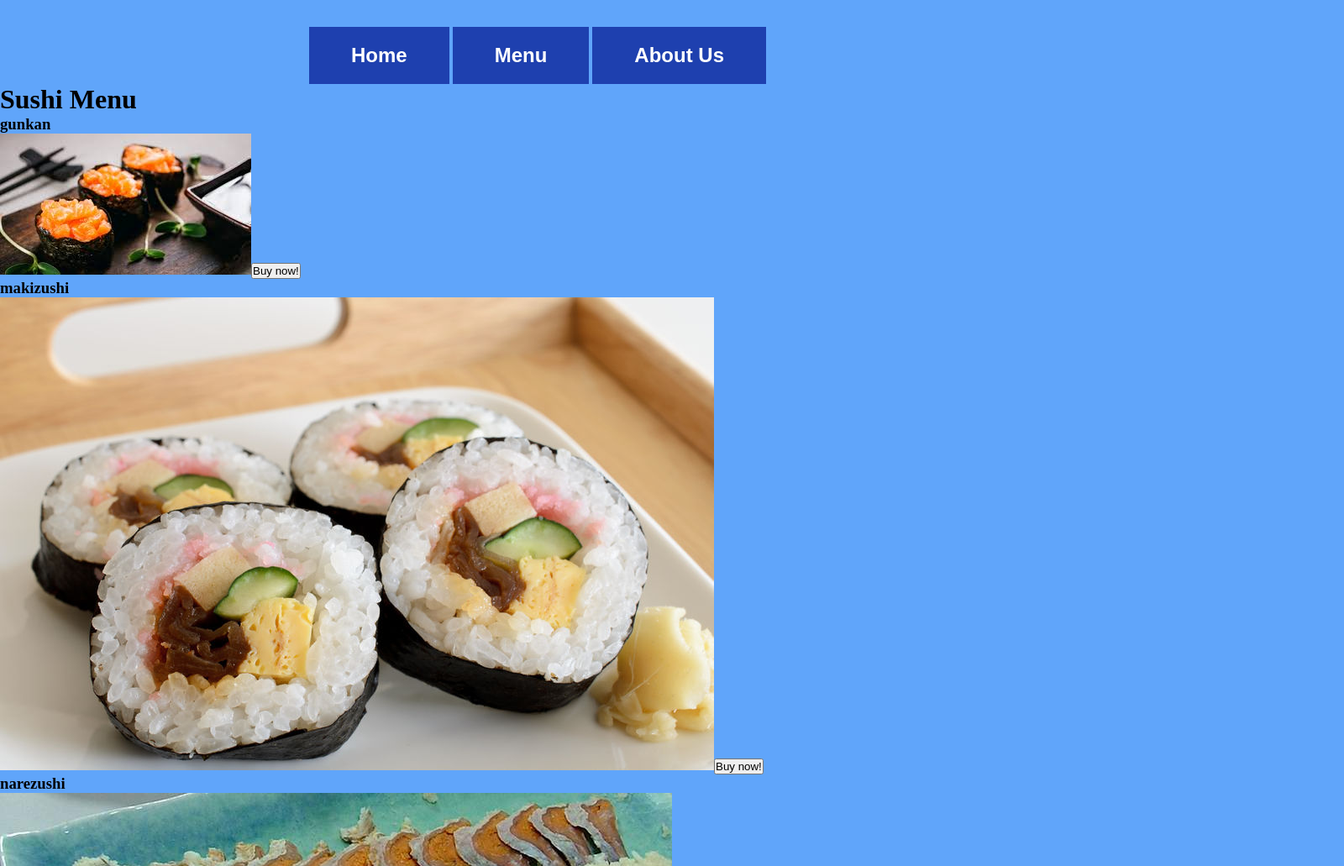
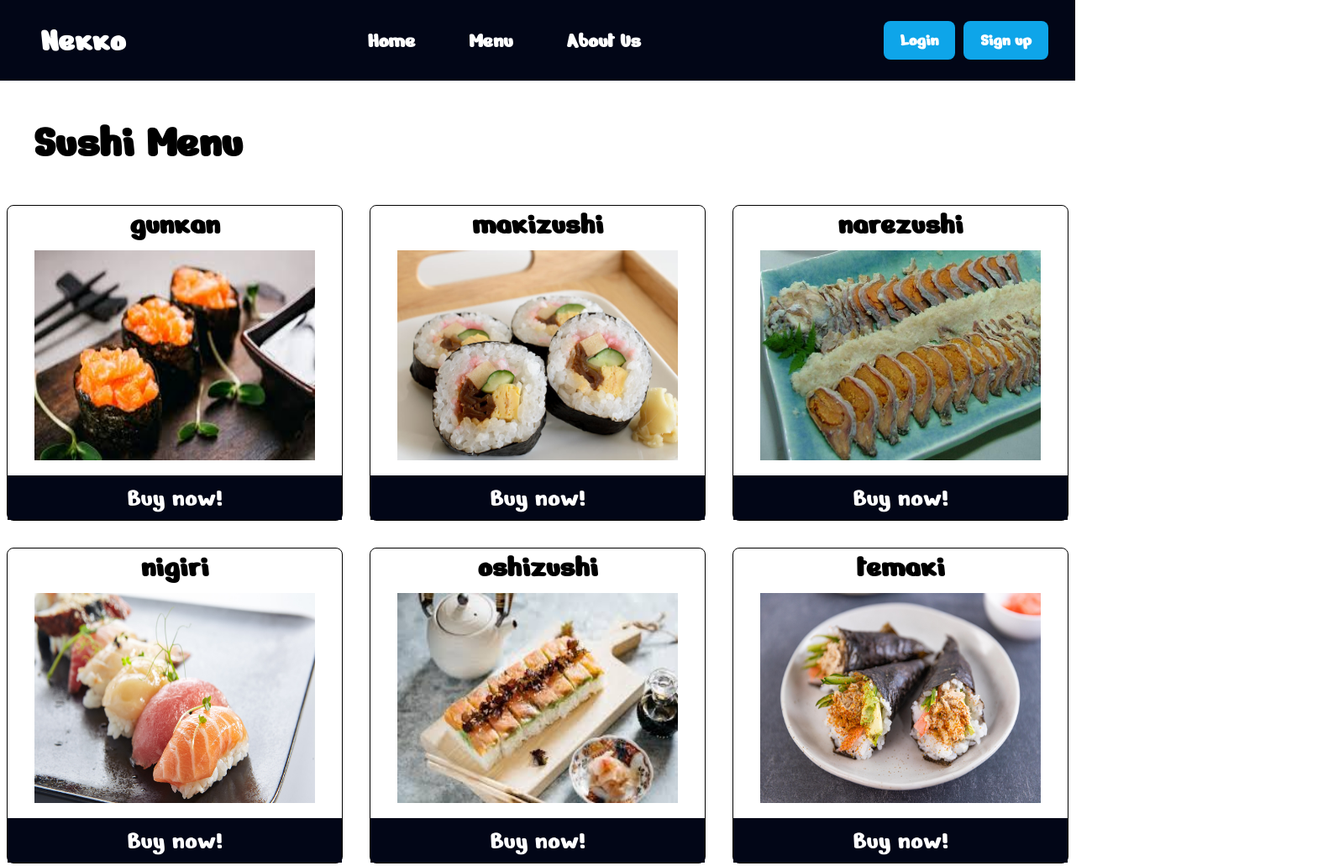
Before and after one commit to Snaarze/Restaurant-Odin, a website built with webpack: page src/template.html in a window 1280 px wide. Shown: the top 1031 px of the page at 84% size, 1600 px wide, since content can reach past the window. Built offline with nearby package versions, Linux system fonts and the light colour scheme; files whose address does not match are found by name.

Commit message:
added designs for menu, home ,about

```diff
--- a/src/style.css
+++ b/src/style.css
@@ -1,3 +1,10 @@
+@font-face {
+    font-family: 'Nerko';
+    font-style: italic;
+    font-weight: 400;
+    src : url(../src/fonts/NerkoOne-Regular.ttf) format("truetype");
+}
+
 *{
     margin: 0;
     padding: 0;
@@ -5,35 +12,203 @@
 }
 
 body {
-    background-color: #60a5fa ;
     height: 100vh;
     width: 100vw;
+    overflow-x: hidden;
 }
 
-.header {
+.nav-container{
+    width: 100%;
     display: flex;
-    justify-content: center;
+    justify-content: space-between;
     align-items: center;
-    width: 100%;
-    height: auto;
-    padding-top: 2rem;
+    gap: 20px;
+    padding: 0.5rem 2rem;
+    overflow-x: hidden;
+    background-color: #020617;
+}
+
+.logo-container{
+    display: flex;
+    align-items: center;
+    height: 100%;
+    gap: 1rem;
+}
+.logo {
+    height: 5rem;
+}
+
+.logo-text{
+    font-size: 2.5rem;
+    font-weight: 800;
+    color: white;
+    font-family: 'Nerko', sans-serif;
 }
 
 
 .homeBtn, .menuBtn, .aboutBtn {
-    padding: 20px 50px;
+    padding: 10px 30px;
     color: white;
-    background-color: #1e40af;
-    font-size: 24px;
+    font-size: 1.6rem;
     font-weight: 800;
+    font-family: 'Nerko', sans-serif;
     border: none;
+    background-color: #020617;
 }
 
-.container{
-    width: 100%;
-    height: 22rem;
+.account-btn {
     display: flex;
-    align-items: center;
-    justify-content: center;
+    gap: 10px;
+}
+
+.login,.signUp {
+    padding: 10px 20px;
+    background-color:#0ea5e9;
+    border: none;
+    color: white;
+    font-size: 1.3rem;
+    font-family: 'Nerko', sans-serif;
+    border-radius: 0.5rem;
+    font-weight: 600;
+}
+
+
+
+#content{
+
     background-color: white;
 }
+
+.container {
+    display: grid;
+    max-width: 100%;
+    height: 120vh;
+}
+
+.left-container, .right-container {
+    width: 100%;
+}
+.right-container {
+    display: grid;
+    justify-content: center;
+    align-items: start;
+}
+
+.left {
+    width: 100%;
+}
+
+.join-container{
+    display: flex;
+    justify-content: start;
+    align-items: center;
+    gap: 1rem;
+}
+
+.joinBtn {
+    padding: 0.5rem 2.3rem;
+    font-size: 1.3rem;
+    background-color: #020617;
+    border: none;
+    font-family: "Nerko", sans-serif;
+    color: white;
+    border-radius: 0.5rem;
+}
+
+
+
+.hero-text{
+    font-family: 'buhid';
+}
+
+.footer {
+    display: flex;
+    justify-content: center;
+    align-items: center;
+    background-color: #020617;
+    color: white;
+    height: 5rem;
+    font-size: 1.5rem;
+    font-weight: 800;
+    font-family: 'Nerko', sans-serif;
+}
+
+
+
+/* menu */
+
+.menu-container{
+    display: grid;
+    grid-template-rows: 1fr 8fr;
+    max-width: 100%;
+    height: 120vh;
+}
+
+.menu-title {
+    margin: 2.5rem;
+    font-family: "Nerko", sans-serif;
+    font-size: 3.5rem;
+}
+
+.cardContainer {
+    display: grid;
+    justify-content: center;
+    grid-template-columns: repeat(auto-fill, minmax(200px, 400px));
+    grid-template-rows: repeat(auto-fill, minmax(300px, 400px)) ;
+    gap: 2rem;
+
+}
+
+.card {
+    display: grid;
+    grid-template-rows: 1fr 5fr 1fr;
+    border:  1px solid black;
+    border-radius: 0.5rem;
+}
+
+.foodName {
+    font-size: 2.3rem;
+    text-align: center;
+    font-family: "Nerko",sans-serif;
+}
+
+
+.img-menu {
+    width: 100%;
+    height: 250px;
+    padding: 0px 2rem;
+}
+
+
+.buyBtn {
+    background-color:#020617;
+    color: white;
+    font-size: 2rem;
+    border: none;
+    font-family: 'Nerko',sans-serif;
+}
+
+
+/* about.js */
+
+.about-container{
+    display: grid;
+    grid-template-rows: 1fr 8fr;
+    height: 40vw;
+}
+
+.about-text{
+    padding: 2rem;
+    font-family: "Nerko",sans-serif;
+    font-size: 2.8rem;
+}
+
+.about-info {
+    line-height: 2rem;
+    text-align: justify;
+}
+
+.context{
+    height: 100%;
+    padding: 0 5rem;
+}
--- a/src/template.html
+++ b/src/template.html
@@ -6,13 +6,22 @@
         <title>Document</title>
     </head>
     <body>
-    <header class="header">
-        <nav class="nav">
+        <nav class="nav-container">
+            <div class="logo-container">
+                <img src="./img/logo.jpg" alt="" class="logo">
+                <p class="logo-text">Nekko</p>
+            </div>
+            <div class="btn-container">
                 <button  class="homeBtn">Home</button>
                 <button class="menuBtn">Menu</button>
                 <button class="aboutBtn">About Us</button>
+            </div>
+            <div class="account-btn">
+                <button class="login">Login</button>
+                <button class="signUp">Sign up</button>
+            </div>
         </nav>
-    </header>
         <div id="content"></div>
+        <div class="footer">@Snaarze Copyright, All rights to respective Owner,  i do not own these pictures, just for educational only</div>
     </body>
 </html>
```
Lines whose indentation alone changed are shown as unchanged.
